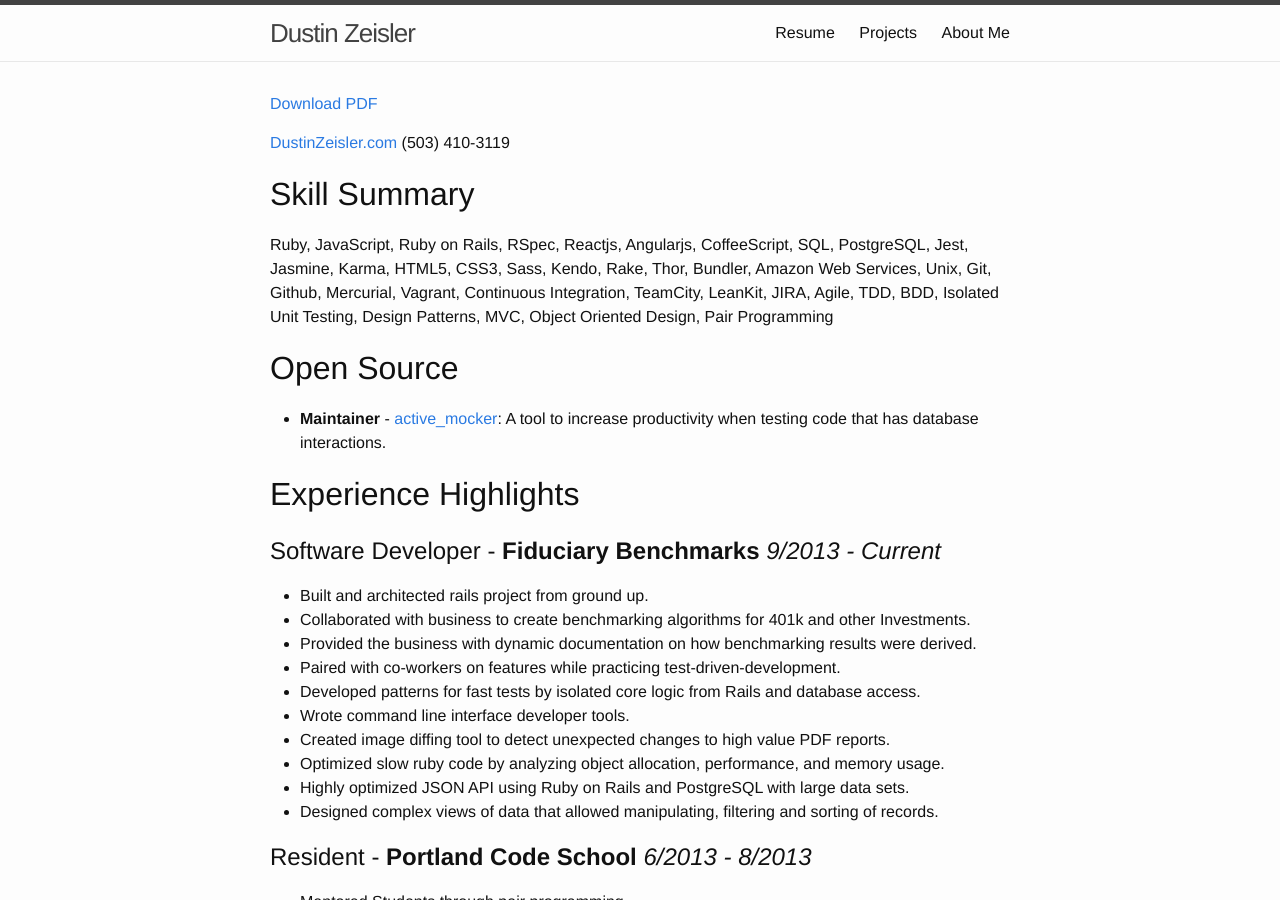
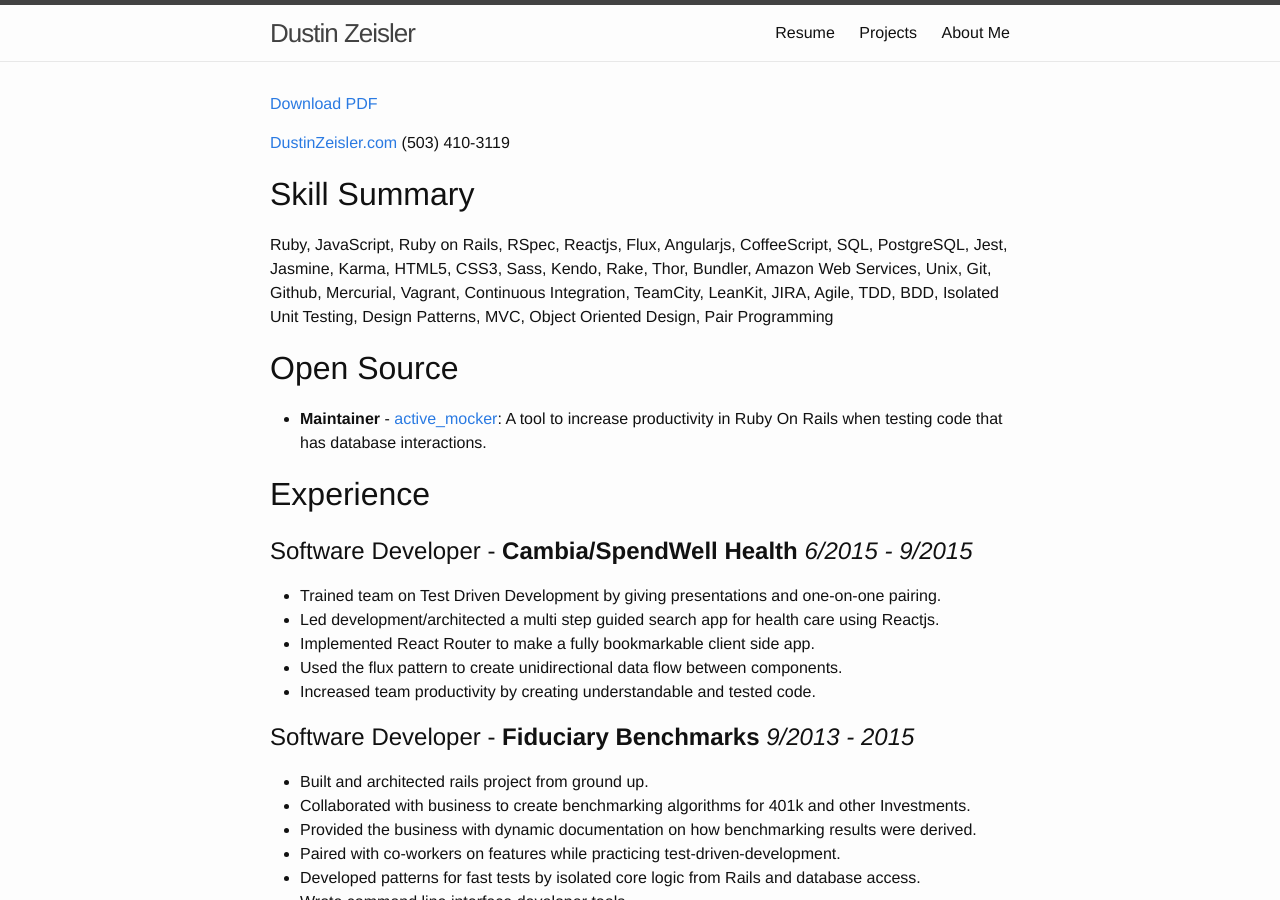
Before and after one commit to zeisler/zeisler.github.io, a Jekyll site: the page built from resume/index.md, in a window 1280 px wide and 900 px high. Built offline with Jekyll 4.4.1, drawn with Linux system fonts in a browser that asks for light colours.

Commit message:
Add SpendWell and other improvements

```diff
--- a/resume/index.md
+++ b/resume/index.md
@@ -10,16 +10,24 @@ description: ""
 
 # Skill Summary
 
-Ruby, JavaScript, Ruby on Rails, RSpec, Reactjs, Angularjs, CoffeeScript, SQL, PostgreSQL, Jest, Jasmine, Karma, HTML5, CSS3, Sass, Kendo, Rake, Thor, Bundler, Amazon Web Services, Unix, Git, Github, Mercurial, Vagrant, Continuous Integration, TeamCity, LeanKit, JIRA, Agile, TDD, BDD, Isolated Unit Testing, Design Patterns, MVC, Object Oriented Design, Pair Programming
+Ruby, JavaScript, Ruby on Rails, RSpec, Reactjs, Flux, Angularjs, CoffeeScript, SQL, PostgreSQL, Jest, Jasmine, Karma, HTML5, CSS3, Sass, Kendo, Rake, Thor, Bundler, Amazon Web Services, Unix, Git, Github, Mercurial, Vagrant, Continuous Integration, TeamCity, LeanKit, JIRA, Agile, TDD, BDD, Isolated Unit Testing, Design Patterns, MVC, Object Oriented Design, Pair Programming
 
 # Open Source
 
- * **Maintainer** - [active_mocker](https://github.com/zeisler/active_mocker): A tool to increase productivity when testing code that has database interactions.
+ * **Maintainer** - [active_mocker](https://github.com/zeisler/active_mocker): A tool to increase productivity in Ruby On Rails when testing code that has database interactions.
 
 
-# Experience Highlights
+# Experience
 
-##Software Developer - **Fiduciary Benchmarks** *9/2013 - Current*
+##Software Developer - **Cambia/SpendWell Health** *6/2015 - 9/2015*
+
+* Trained team on Test Driven Development by giving presentations and one-on-one pairing.
+* Led development/architected a multi step guided search app for health care using Reactjs.
+* Implemented React Router to make a fully bookmarkable client side app.
+* Used the flux pattern to create unidirectional data flow between components.
+* Increased team productivity by creating understandable and tested code.
+
+##Software Developer - **Fiduciary Benchmarks** *9/2013 - 2015*
 * Built and architected rails project from ground up.
 * Collaborated with business to create benchmarking algorithms for 401k and other Investments.
 * Provided the business with dynamic documentation on how benchmarking results were derived.
@@ -29,15 +37,12 @@ Ruby, JavaScript, Ruby on Rails, RSpec, Reactjs, Angularjs, CoffeeScript, SQL, P
 * Created image diffing tool to detect unexpected changes to high value PDF reports.
 * Optimized slow ruby code by analyzing object allocation, performance, and memory usage.
 * Highly optimized JSON API using Ruby on Rails and PostgreSQL with large data sets.
-* Designed complex views of data that allowed manipulating, filtering and sorting of records.
-
 
 ##Resident - **Portland Code School** *6/2013 - 8/2013*
 * Mentored Students through pair programming.
 * Core contributor for movie recommendation site using movie-rating API. ([demo](http://critic-critic.herokuapp.com))
 * Created Scrabble game for web that validates words and track score. ([demo](http://scrabble-game.herokuapp.com), [github](https://Github.com/zeisler/scrabble))
 * Migrated legacy PHP app (business locations finder) to Ruby on Rails([github](https://Github.com/zeisler/ffl_locator))
-
 
 ##Web Developer - **NorthTechDefense.com** *9/2012 - 5/2013*
 * Collaborated with client to design e-commerce application including database, security, and UI.
@@ -50,7 +55,6 @@ Ruby, JavaScript, Ruby on Rails, RSpec, Reactjs, Angularjs, CoffeeScript, SQL, P
 * Welcome Home Outreach - *4/2008 - 8/2008*
 	* Leading and training volunteers in cultural etiquette and housing construction in rural Mexico.
 
-
 # Education
 
 * Learning every day!
```
